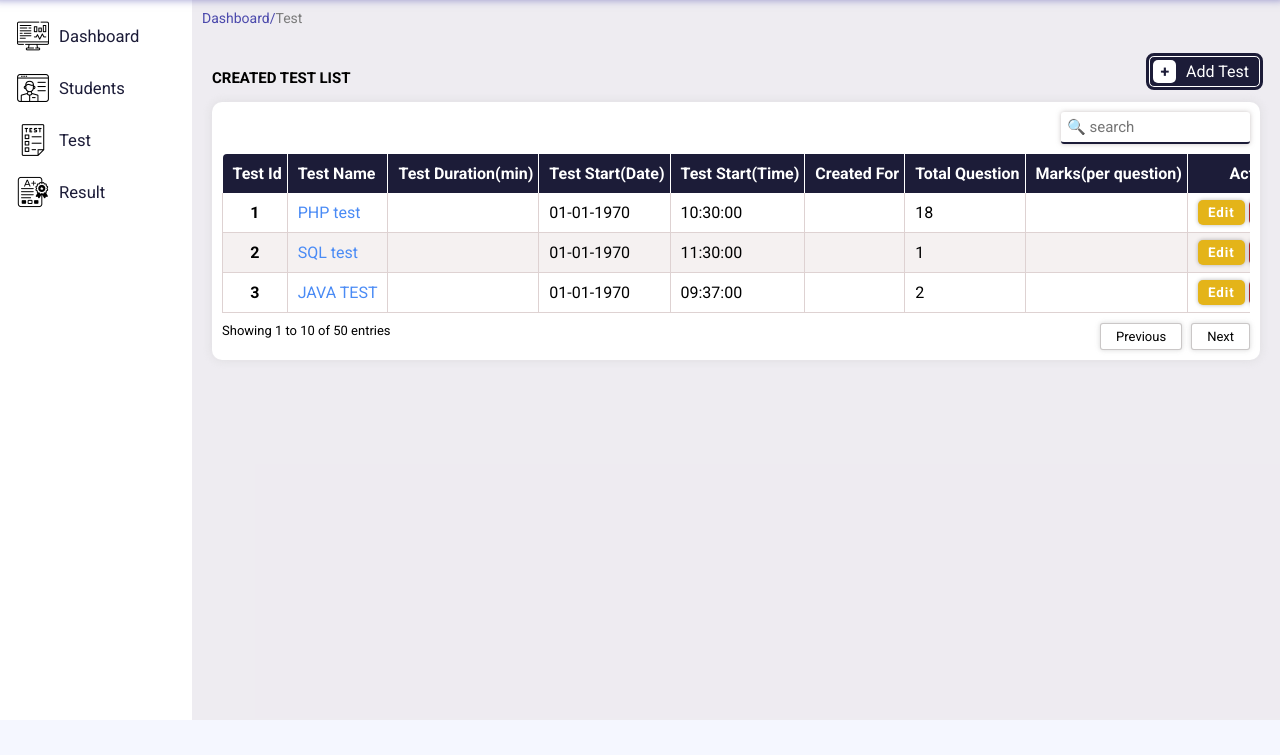
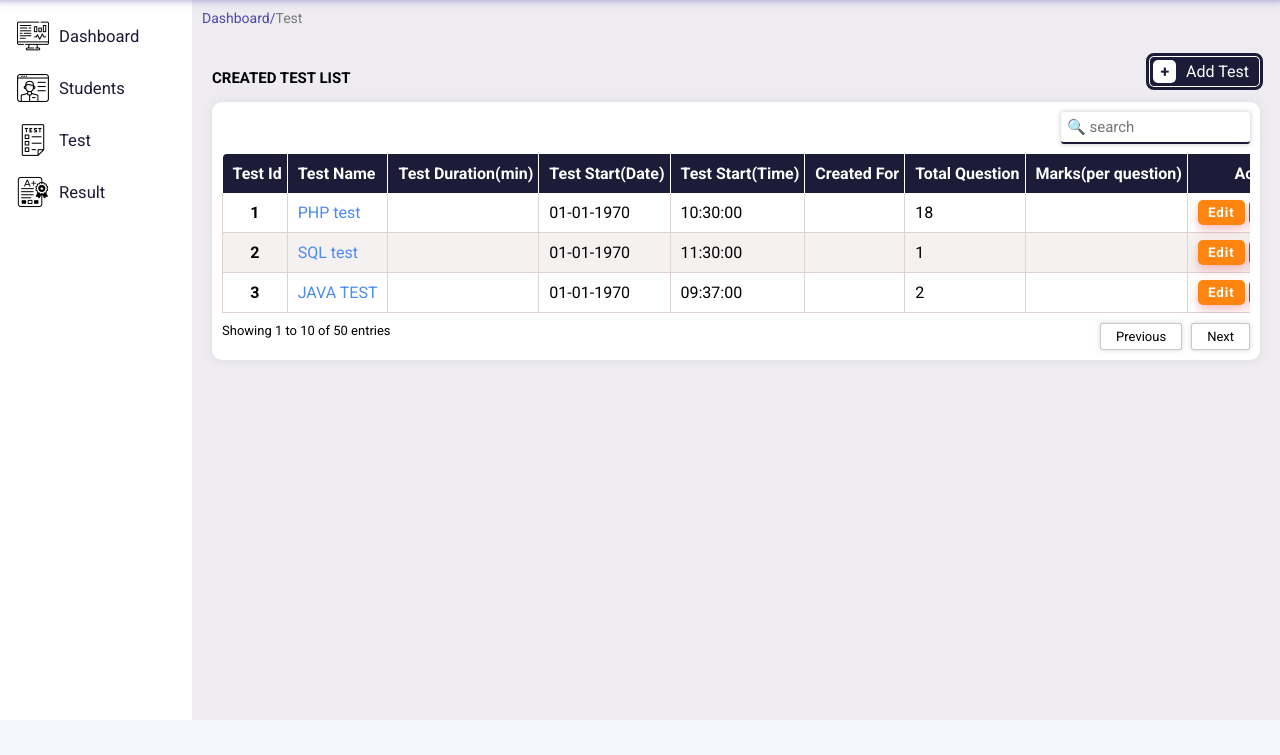
Before and after one commit to AkbarAli-Khorajiya/FinalYear-Test-Project, a PHP site: page /admin/admin.php in a window 1280 px wide. Shown: the part 45-800 px from the top of the page. Run offline with PHP 8.4, Linux system fonts and the light colour scheme; data comes from the database, SQL or seed files in the repository; data that the repository does not hold is empty.

Commit message:
Re-design Menu-bar

```diff
--- a/admin/css/admin.css
+++ b/admin/css/admin.css
@@ -101,9 +101,8 @@ section aside ul li {
   border-radius: 2px;
 }
 section aside ul li:hover {
-  background-color: #ded2d251;
-  box-shadow: 4px 2px 5px #3d3c3c21,-1px -1px 5px #3d3c3c21,7px 5px 20px #413c3c1a;
-
+  background-color: #d6b8b851;
+  box-shadow: 0px 5px 10px 0 #dac0c0a8;
 }
 
 section aside ul li a {
@@ -375,7 +374,7 @@ section #container .sub-container .data-display table tbody tr td .activate {
 
 section #container .sub-container .data-display table tbody tr td .de-activate {
   color: #fff;
-  background: #a92424;
+  background: #eb2222;
   outline: none;
   border: none;
   padding: 5px 10px;
@@ -388,29 +387,31 @@ section #container .sub-container .data-display table tbody tr td .de-activate {
 
 .delete-m {
   color: #fff;
-  background: #a92424;
+  background: #eb2222;
+  outline: none;
+  border: none;
+  margin-right: 10px;
+  padding: 5px 10px;
+  box-shadow: 0 5px 10px 0 rgba(234, 84, 85, 0.35);
+  border-radius: 5px;
+  font-weight: bold;
+  letter-spacing: 1px;
+  cursor: pointer;
+}
+
+.edit-m {
+  color: #fff;
+  background-color: #ff8510;
   outline: none;
   border: none;
   padding: 5px 10px;
-  box-shadow: 0px 0px 5px #00000047;
   border-radius: 5px;
   font-weight: bold;
   letter-spacing: 1px;
   cursor: pointer;
-}
-
-.edit-m {
-  color: #fff;
-  background-color: #e4b419;
-  outline: none;
-  border: none;
-  padding: 5px 10px;
-  box-shadow: 0px 0px 4px #00000047;
-  border-radius: 5px;
-  font-weight: bold;
-  letter-spacing: 1px;
-  cursor: pointer;
-}
+  box-shadow: 0 5px 10px 0 rgba(234, 84, 85, 0.35)
+}
+
 
 /* ---------------------Add Student Modal------------------------------ */
 
```
